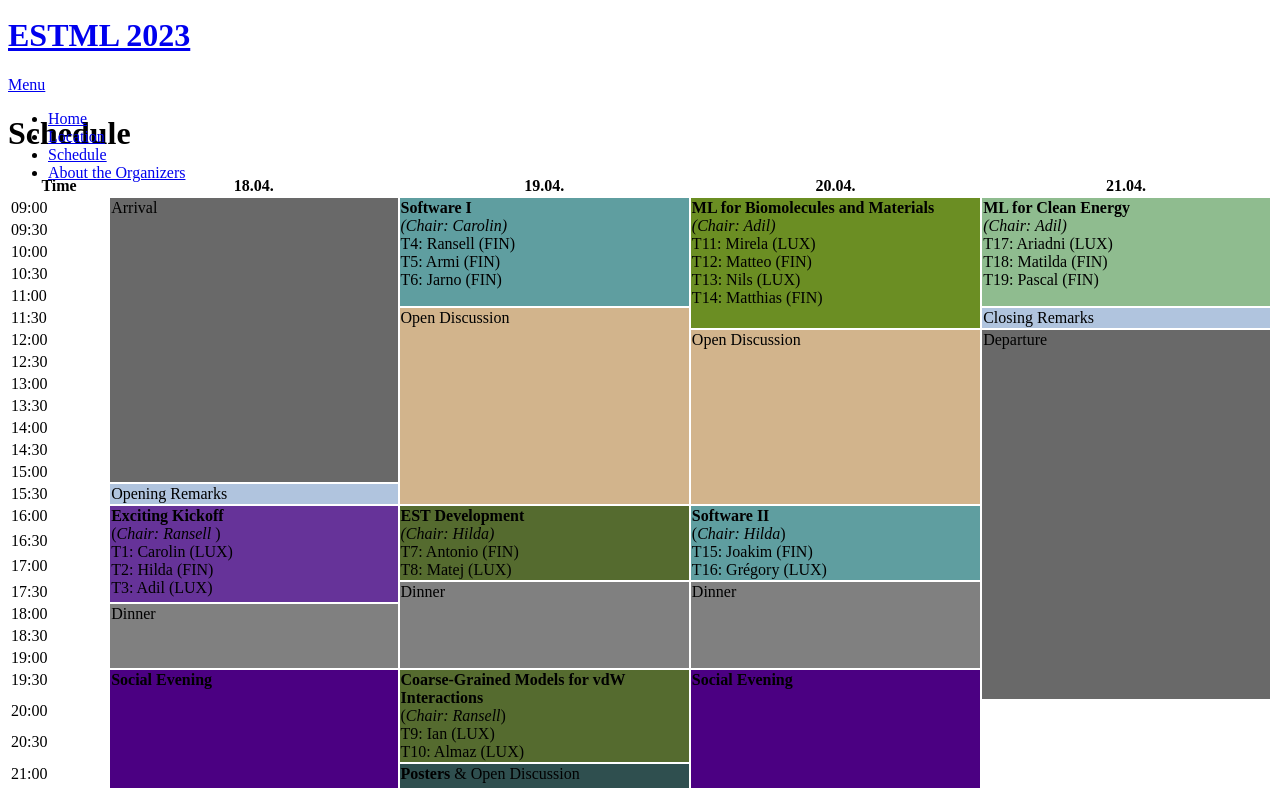
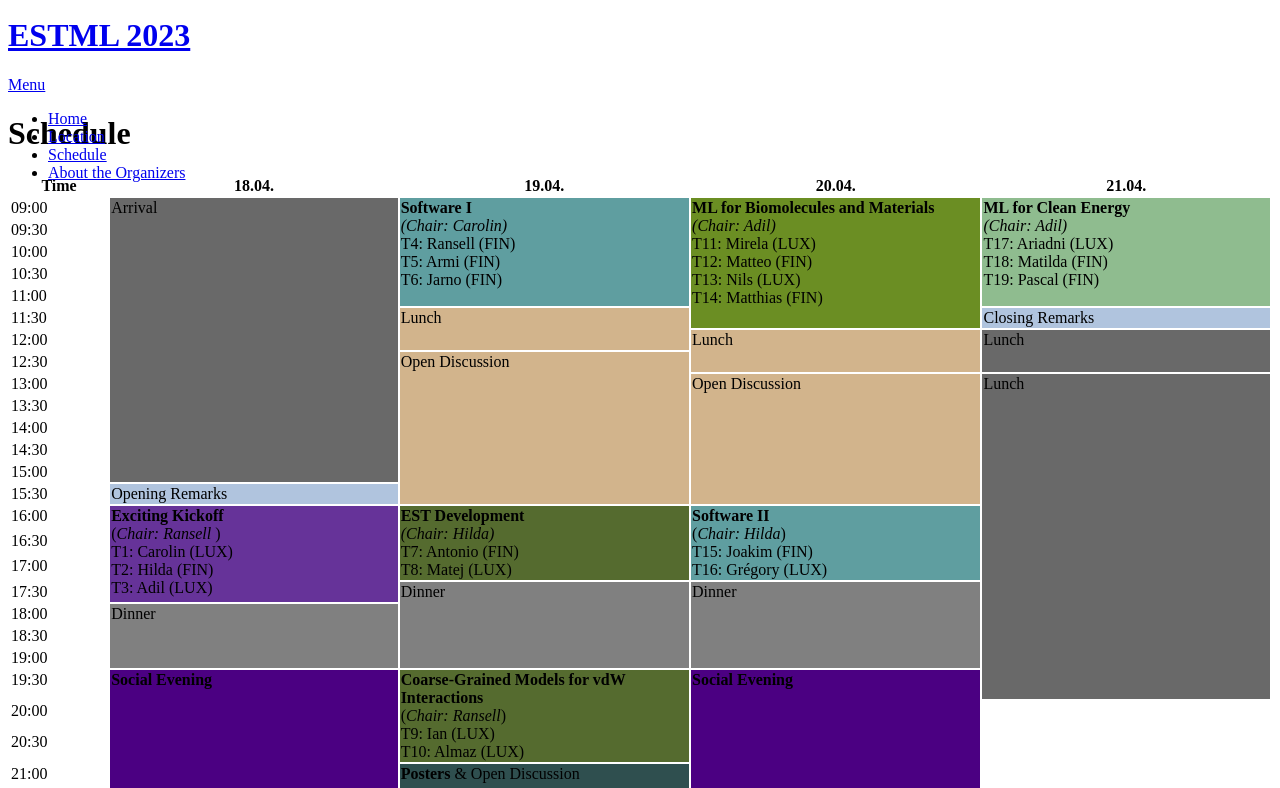
Before and after one commit to ESTML/ESTML.github.io, a Jekyll site: the page built from schedule.html, in a window 1280 px wide and 900 px high, cut to the strip 112-900 px from the top of the window. Built offline with Jekyll 4.4.1, drawn with Linux system fonts in a browser that asks for light colours; nearby versions of some CDN libraries.

Commit message:
add lunch-times

```diff
--- a/schedule.html
+++ b/schedule.html
@@ -36,21 +36,24 @@ title: Schedule and Participants
 </tr>
 <tr VALIGN=TOP>
   <td> 11:30 </td>
-  <td rowspan="9" style="background-color: Tan;"> Open Discussion </td>
+  <td rowspan="2" style="background-color: Tan;"> Lunch </td>
   <td rowspan="1" style="background-color: LightSteelBlue;"> Closing Remarks </td>
 </tr>
 <tr VALIGN=TOP>
   <td> 12:00 </td>
-  <td rowspan="8" style="background-color: Tan;"> Open Discussion </td>
-  <td rowspan="16" style="background-color: DimGray;"> Departure </td>
+  <td rowspan="2" style="background-color: Tan;"> Lunch </td>
+  <td rowspan="2" style="background-color: DimGray;"> Lunch </td>
 </tr>
 
 <tr VALIGN=TOP>
   <td> 12:30 </td>
+  <td rowspan="7" style="background-color: Tan;"> Open Discussion </td>
 </tr>
 
 <tr VALIGN=TOP>
   <td> 13:00 </td>
+  <td rowspan="6" style="background-color: Tan;"> Open Discussion </td>
+  <td rowspan="14" style="background-color: DimGray;"> Lunch </td>
 </tr>
 
 <tr VALIGN=TOP>
```
